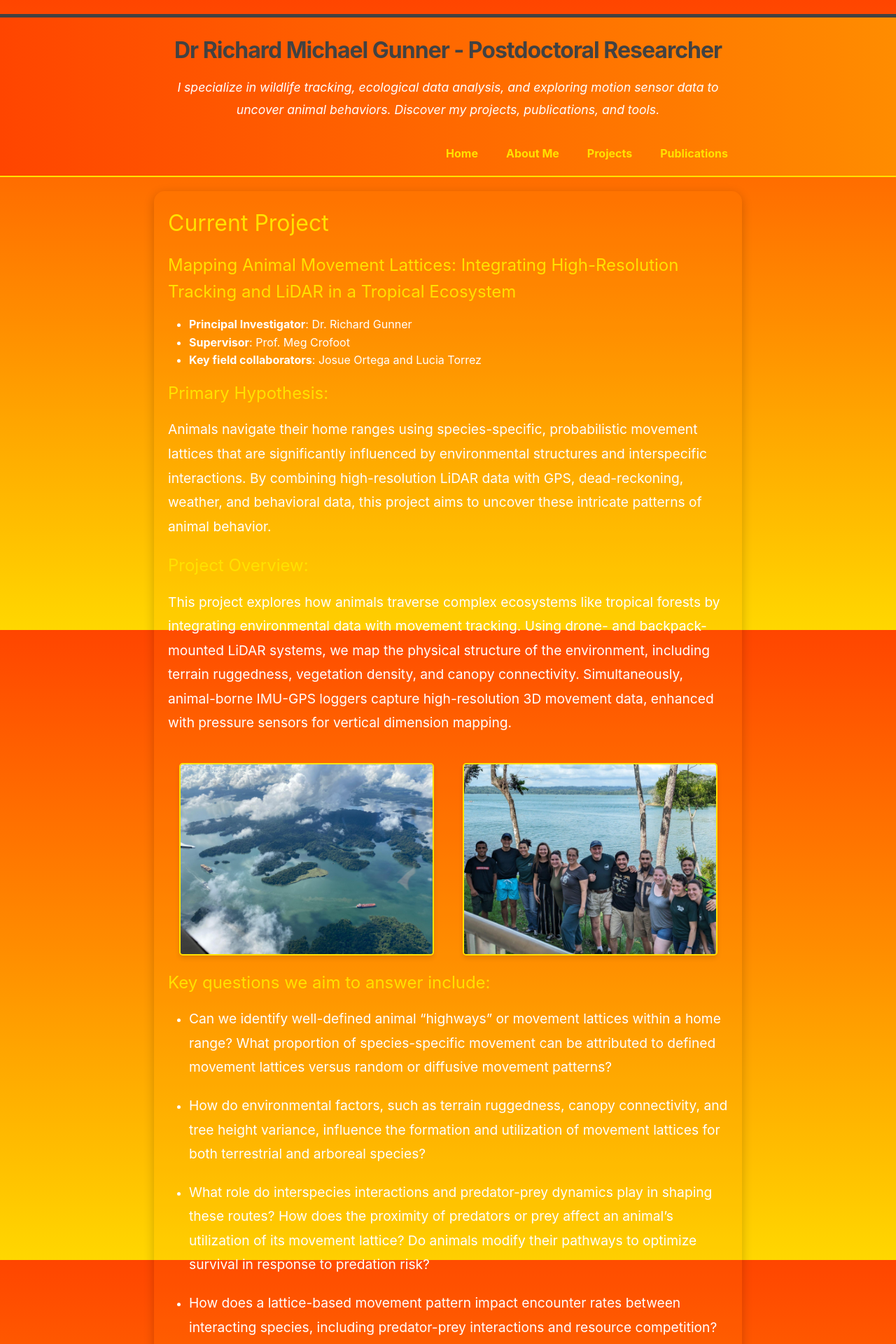
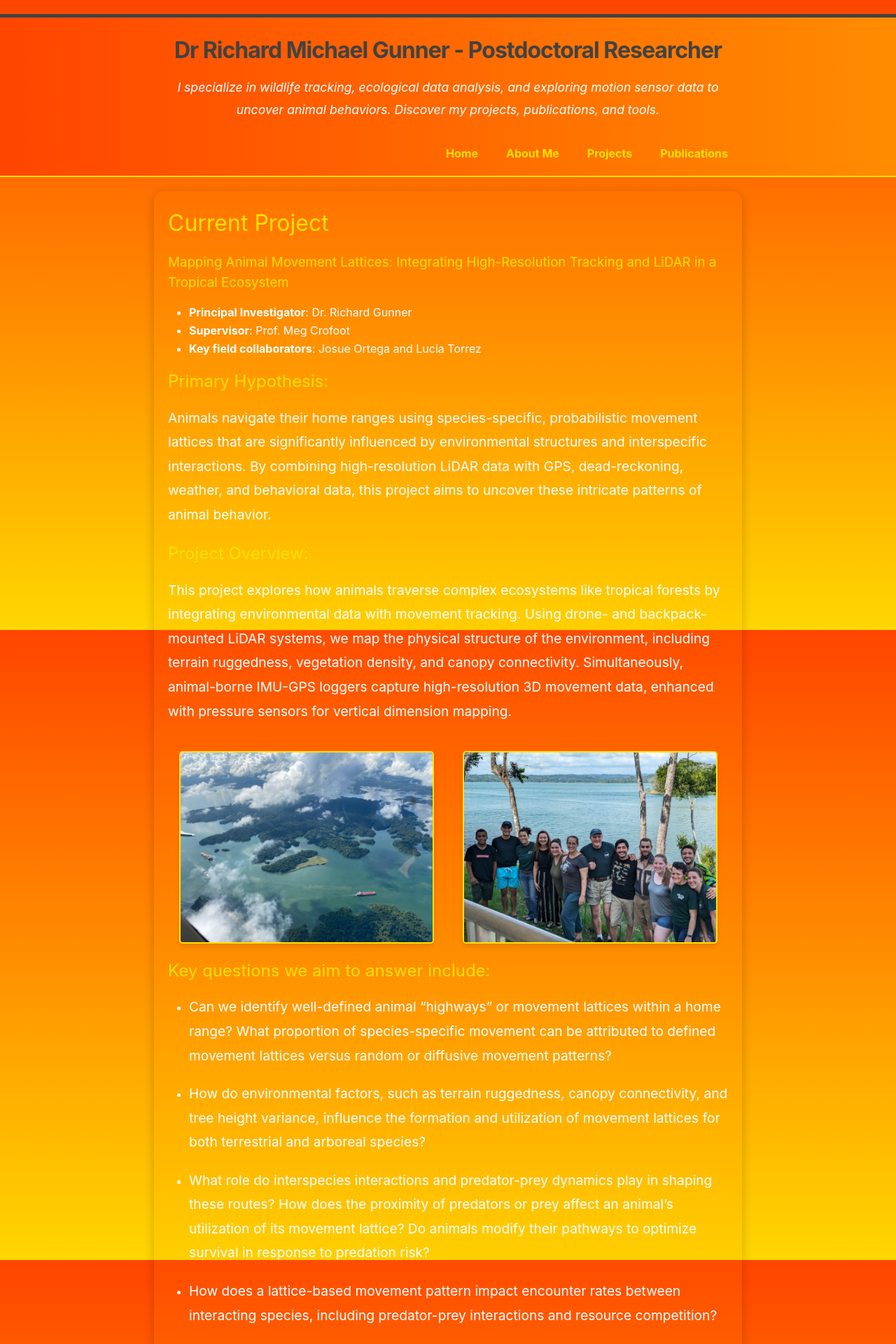
Before and after one commit to Richard6195/my-website, a Jekyll site: the page built from projects.md, in a window 1280 px wide. Shown: the top 1920 px of the page at 70% size. Built offline with Jekyll 4.4.1, drawn with Linux system fonts in a browser that asks for light colours.

Commit message:
Update website with new changes

```diff
--- a/_sass/minima/_custom.scss
+++ b/_sass/minima/_custom.scss
@@ -62,7 +62,7 @@ body {
 }
 .site-footer a {
   color: #FFD700;
-  font-size: 1.1rem; /* Slightly larger font size for links */
+  font-size: 1rem; /* Slightly larger font size for links */
   font-weight: bold;
   text-decoration: none;
 }
--- a/projects.md
+++ b/projects.md
@@ -4,7 +4,7 @@ title: "Projects"
 permalink: /projects.html
 ---
 # Current Project
-## Mapping Animal Movement Lattices: Integrating High-Resolution Tracking and LiDAR in a Tropical Ecosystem
+### Mapping Animal Movement Lattices: Integrating High-Resolution Tracking and LiDAR in a Tropical Ecosystem
 
 - **Principal Investigator**: Dr. Richard Gunner
 - **Supervisor**: Prof. Meg Crofoot
```
